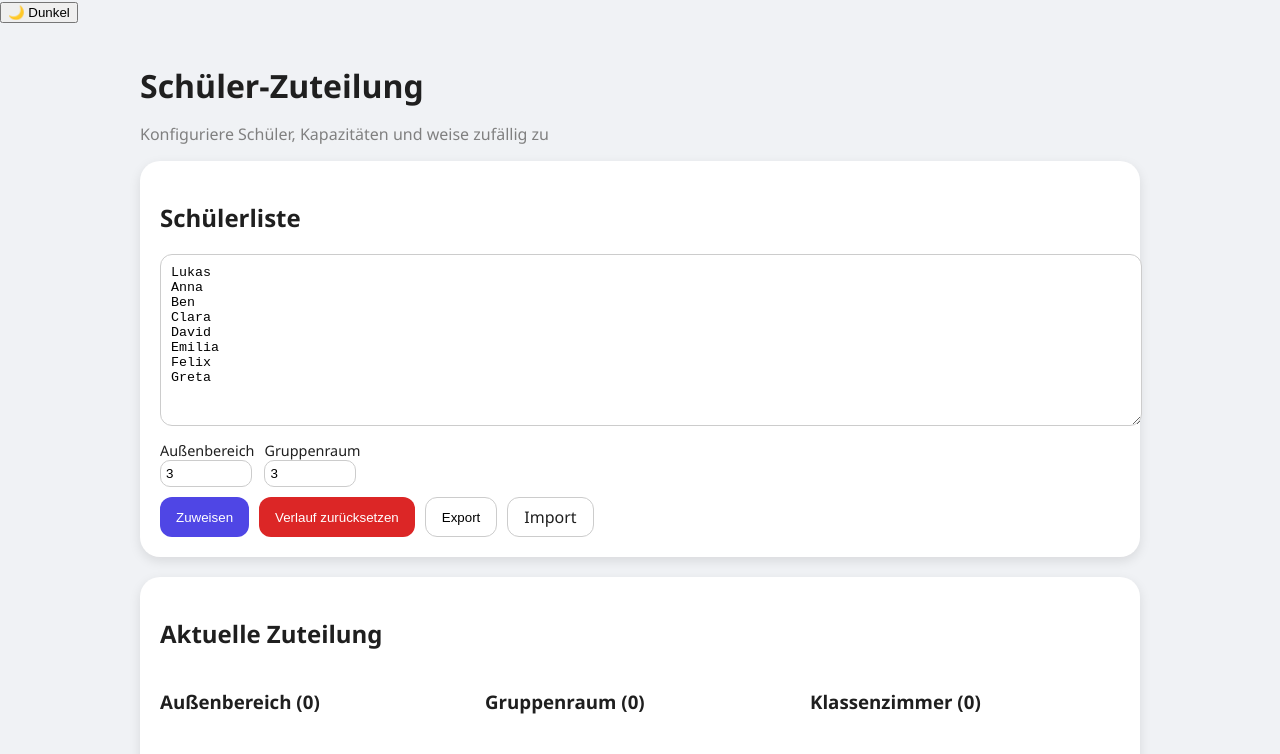
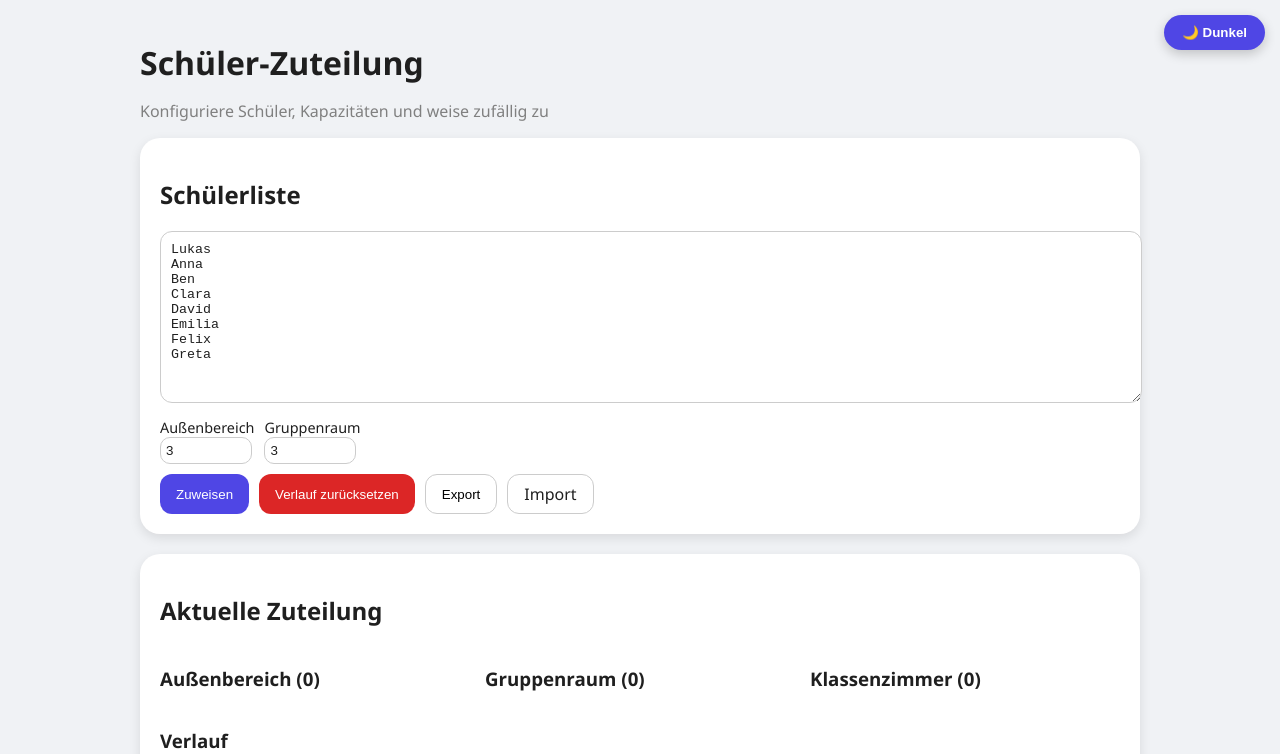
Before and after one commit to TheUltimateVxnom/ZuteilungSchueler, a React (Vite) app: page / in a window 1280 px wide. Shown: the top 754 px of the page. Built offline with nearby package versions, Linux system fonts and the light colour scheme.

Commit message:
Update index.css

```diff
--- a/src/index.css
+++ b/src/index.css
@@ -8,18 +8,26 @@
   --primary: #4f46e5;
   --primary-hover: #4338ca;
   --danger: #dc2626;
+  --input-light: #fff;
+  --input-dark: #3a3a3a;
+  --input-border-light: #ccc;
+  --input-border-dark: #555;
 }
 
 [data-theme="light"] {
   --bg: var(--bg-light);
   --card-bg: var(--card-light);
   --text-color: var(--text-light);
+  --input-bg: var(--input-light);
+  --input-border: var(--input-border-light);
 }
 
 [data-theme="dark"] {
   --bg: var(--bg-dark);
   --card-bg: var(--card-dark);
   --text-color: var(--text-dark);
+  --input-bg: var(--input-dark);
+  --input-border: var(--input-border-dark);
 }
 
 body {
@@ -29,6 +37,30 @@ body {
   color: var(--text-color);
 }
 
+/* Dark/Light Button */
+.theme-toggle-container {
+  position: fixed;
+  top: 15px;
+  right: 15px;
+  z-index: 1000;
+}
+.theme-toggle-btn {
+  background-color: var(--primary);
+  color: white;
+  border: none;
+  padding: 10px 18px;
+  border-radius: 20px;
+  font-weight: bold;
+  cursor: pointer;
+  box-shadow: 0 4px 12px rgba(0,0,0,0.2);
+  transition: background-color 0.3s, transform 0.2s;
+}
+.theme-toggle-btn:hover {
+  background-color: var(--primary-hover);
+  transform: scale(1.05);
+}
+
+/* App Styles */
 .app-container { min-height: 100vh; display:flex; justify-content:center; padding:20px;}
 .app-inner { max-width:1000px; width:100%; }
 .app-header h1 { font-size:2rem; margin-bottom:0.2rem; }
@@ -37,11 +69,26 @@ body {
 .card { background-color: var(--card-bg); padding:20px; border-radius:20px; box-shadow:0 4px 12px rgba(0,0,0,0.1); margin-bottom:20px; transition:0.3s; }
 .card:hover { box-shadow:0 6px 20px rgba(0,0,0,0.15); }
 
-.card-input { width:100%; border-radius:12px; border:1px solid #ccc; padding:10px; font-family: monospace; }
+.card-input {
+  width:100%;
+  border-radius:12px;
+  border:1px solid var(--input-border);
+  padding:10px;
+  font-family: monospace;
+  background-color: var(--input-bg);
+  color: var(--text-color);
+}
 
 .card-controls { display:flex; gap:10px; margin-top:10px; }
 .card-controls label { display:flex; flex-direction:column; font-size:0.9rem; }
-.card-controls input { border-radius:10px; border:1px solid #ccc; padding:5px; width:80px; }
+.card-controls input {
+  border-radius:10px;
+  border:1px solid var(--input-border);
+  padding:5px;
+  width:80px;
+  background-color: var(--input-bg);
+  color: var(--text-color);
+}
 
 .card-buttons { display:flex; gap:10px; flex-wrap:wrap; margin-top:10px; }
 .btn-primary { background-color:var(--primary); color:white; border:none; padding:8px 16px; border-radius:12px; cursor:pointer; transition:0.2s; }
@@ -57,4 +104,4 @@ body {
 @media(min-width:768px){ .grid-section { grid-template-columns:repeat(3,1fr); } }
 
 .history-table { width:100%; border-collapse:collapse; margin-top:10px; }
-.history-table th, .history-table td { border:1px solid #ccc; padding:6px 10px; border-radius:10px; }
+.history-table th, .history-table td { border:1px solid var(--input-border); padding:6px 10px; border-radius:10px; }
```
